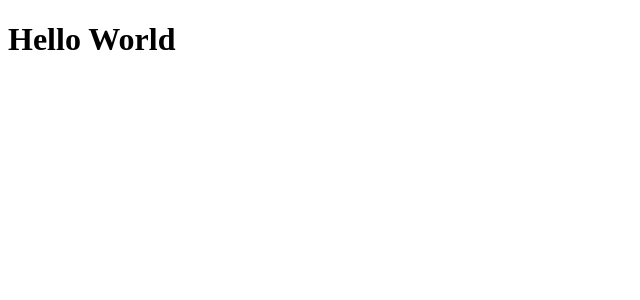
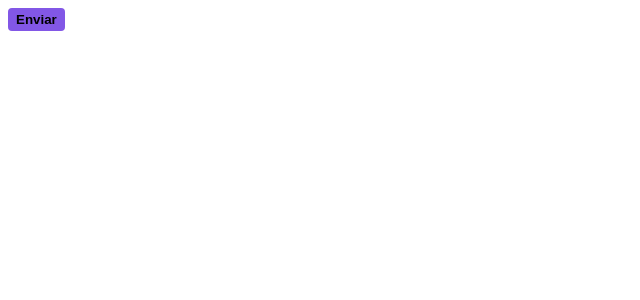
Before and after one commit to elioenays/04-ignite-shop, a Next.js app: page / in a window 1280 px wide. Shown: the top 300 px of the page, without its empty margins (0-640 px from the left). Built offline with nearby package versions, Linux system fonts and the light colour scheme.

Commit message:
Configurando Stitches

```diff
--- a/package.json
+++ b/package.json
@@ -9,6 +9,7 @@
     "lint": "next lint"
   },
   "dependencies": {
+    "@stitches/react": "^1.2.8",
     "@types/react-dom": "18.2.7",
     "eslint": "8.46.0",
     "eslint-config-next": "13.4.13",
--- a/src/pages/_document.tsx
+++ b/src/pages/_document.tsx
@@ -1,4 +1,5 @@
 import { Html, Head, Main, NextScript } from 'next/document'
+import { getCssText } from '../styles'
 
 export default function Document() {
   return (
@@ -17,6 +18,10 @@
           href='https://fonts.googleapis.com/css2?family=Roboto:wght@400;700&display=swap'
           rel='stylesheet'
         />
+        <style
+          id='stitches'
+          dangerouslySetInnerHTML={{ __html: getCssText }}
+        ></style>
       </Head>
       <body>
         <Main />
--- a/src/pages/index.tsx
+++ b/src/pages/index.tsx
@@ -1,3 +1,20 @@
+import { styled } from '../styles'
+
+const Button = styled('button', {
+  backgroundColor: '$rocketseat',
+  borderRadius: 4,
+  border: 0,
+  padding: '4px 8px',
+
+  span: {
+    fontWeight: 'bold',
+  },
+})
+
 export default function Home() {
-  return <h1>Hello World</h1>
+  return (
+    <Button>
+      <span>Enviar</span>
+    </Button>
+  )
 }
--- /dev/null
+++ b/src/styles/index.ts
@@ -0,0 +1,18 @@
+import { createStitches } from '@stitches/react'
+
+export const {
+  config,
+  styled,
+  globalCss,
+  keyframes,
+  getCssText,
+  theme,
+  createTheme,
+  css,
+} = createStitches({
+  theme: {
+    colors: {
+      rocketseat: '#8257e6',
+    },
+  },
+})
```
Also changed, not shown: 1 other file (tests, documents, lock files or other folders).
